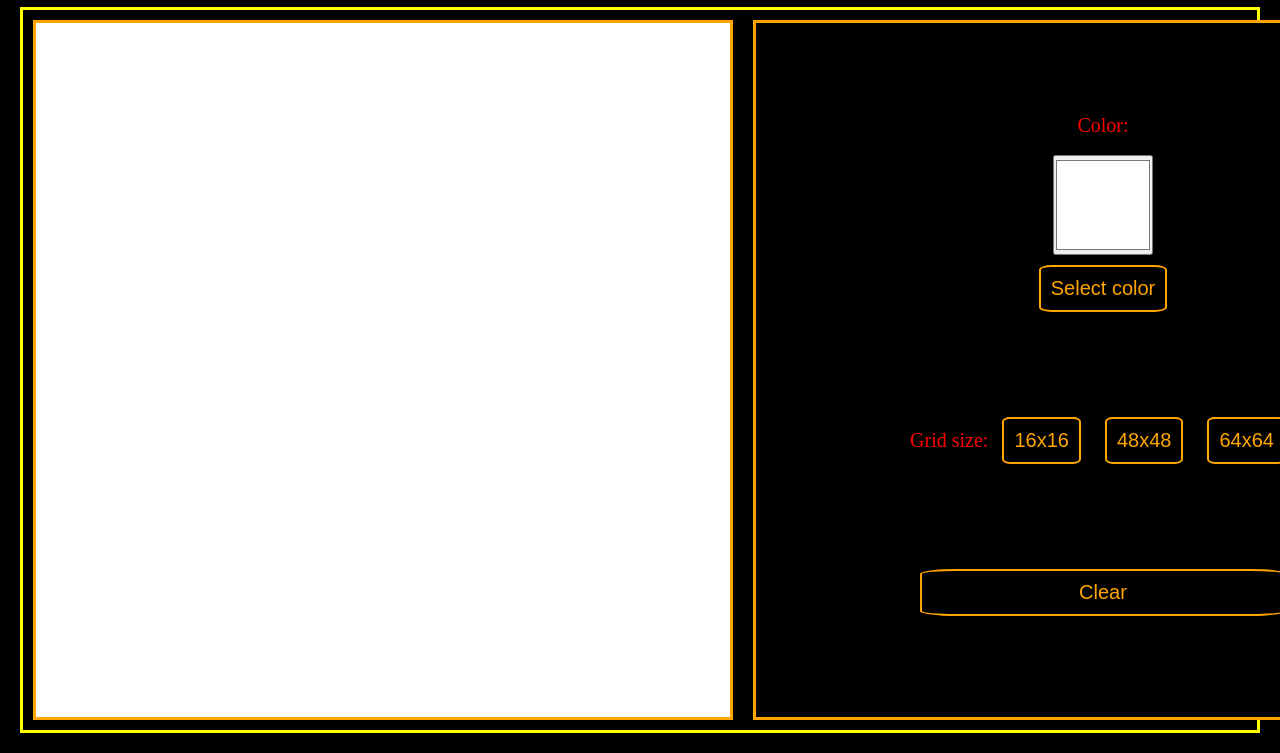
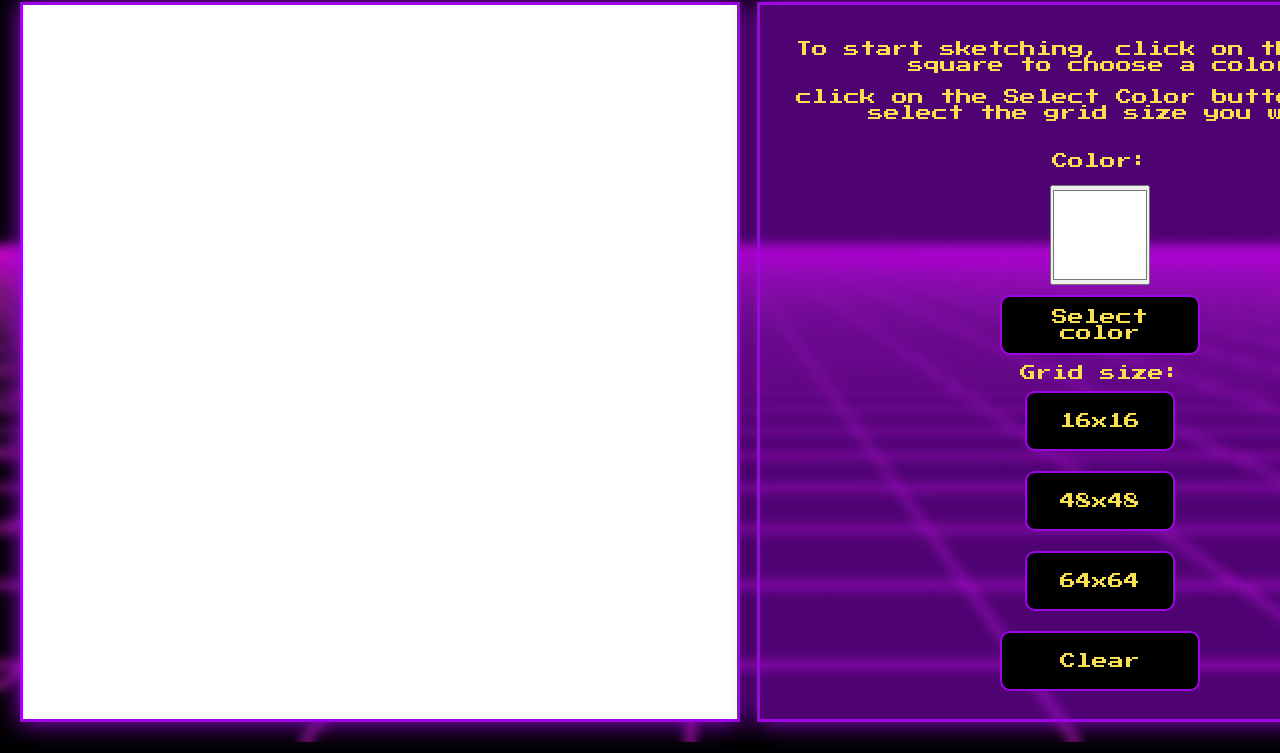
Before and after one commit to pickordian/Etch-a-Sketch, a plain HTML site: page index.html in a window 1280 px wide. Shown: the part 50-803 px from the top of the page. Drawn offline with Linux system fonts and the light colour scheme.

Commit message:
change page style

```diff
--- a/index.html
+++ b/index.html
@@ -6,33 +6,47 @@
     <meta http-equiv="X-UA-Compatible" content="IE=edge">
     <meta name="viewport" content="width=device-width, initial-scale=1.0">
     <link rel="stylesheet" href="style.css">
+    <link rel="stylesheet" href="https://fonts.googleapis.com/css?family=Press+Start+2P">
+    <link rel="icon" type="image/x-icon" href="fabvicon.ico">
+    <title>Etch-a-Sketch</title>
+    <style>
+    body{
+        font-family: "Press Start 2P", sans-serif;
+    }
+    button{
 
-    <title>Etch-a-Sketch</title>
+        font-family: "Press Start 2P", sans-serif;
+    }
+    </style>
 </head>
 
 <body style="background-color:black">
-    <h1 style="color:white;text-align:center"> Sketch whatever</h1>
+    <div class="background-img">
+    <h1 style="color:white;text-align:center"> Sketch whatever <br> I don't care</h1>
     <div class="sketch-container">
         <div class="grid-container" ondragstart="return false;" ondrop="return false;">
 
         </div>
-        <div class="function-container" style="background-color:black;">
+        <div class="function-container">
             <div class="grid-menu">
                 <div class="func_menu">
+                    <p>To start sketching, click on the color <br> square to choose a color <br> <br> click on the Select Color button, then <br>
+                    select the grid size you want</p>
+                    <br> <br>
                     <label  for="i_color" >Color:</label> <br>
                     <input title="Click to choose a color" atl="click and hover to choose color"  type="color" id="i_color" value="#ffffff">
-                    <button atl="Click to select color"  title="Click to select this color" onclick="SetColor()"> Select color</button>
+                    <button class="big_button" atl="Click to select color"  title="Click to select this color" onmousedown="" onclick="SetColor()"> Select color</button>
+                    <label>Grid size:</label>
+                    <button class="grid_button" id="but_1" atl="click to choose 16x16 grid" onclick="SizeGrid('but_1',16)"> 16x16</button>
+                    <button class="grid_button" id="but_2" atl="click to choose 48x48 grid" onclick="SizeGrid('but_2',48)"> 48x48</button>
+                    <button class="grid_button" id="but_3" atl="click to choose 64x64 grid" onclick="SizeGrid('but_3',64)"> 64x64</button>
+                    <button class="big_button" atl="click to clear grid" onclick="ResetGrid()">Clear</button>
                 </div>
-                <div>
-                    <label>Grid size:</label>
-                    <button atl="click to choose 16x16 grid" onclick="SizeGrid(16)"> 16x16</button>
-                    <button atl="click to choose 48x48 grid" onclick="SizeGrid(48)"> 48x48</button>
-                    <button atl="click to choose 64x64 grid" onclick="SizeGrid(64)"> 64x64</button>
-                </div>
-                <button atl="click to clear grid" onclick="ResetGrid()">Clear</button>
+
             </div>
 
         </div>
+    </div>
         <script src="script.js"> </script>
 </body>
 
--- a/script.js
+++ b/script.js
@@ -2,8 +2,13 @@
 let grid_color = 'rgb(255,255,255)';
 let g_grid_size = 0;
 var func_a=[];
-function SizeGrid(grid_size) {
-    ClearGrid();
+var active_button;
+function SizeGrid(but_id, grid_size) {
+    ClearGrid(active_button);
+    active_button = but_id;
+    const button = document.getElementById(but_id);
+    button.style.backgroundColor = 'rgb(248, 223, 81)';
+    button.style.color = 'rgb(0,0,0)';
     const grid_cont = document.querySelector('.grid-container');
     grid_cont.style.setProperty('grid-template-columns', 'repeat(' + grid_size + ',1fr)');
     grid_cont.style.setProperty('grid-template-rows', 'repeat(' + grid_size + ',1fr)');
@@ -16,7 +21,12 @@ function SizeGrid(grid_size) {
         new_grid.setAttribute('onmouseup', 'MouseUp()');
         grid_cont.appendChild(new_grid);
     }
-function ClearGrid() {
+function ClearGrid(active_button) {
+    if (active_button != null){
+    const button = document.getElementById(active_button);
+    button.style.backgroundColor = 'rgb(0,0,0)' ;
+    button.style.color =  'rgb(248, 223, 81)';
+    }
     func_a = [];
     const grid = document.querySelectorAll('.grid');
     grid.forEach(grid => {
--- a/style.css
+++ b/style.css
@@ -1,76 +1,95 @@
+
 *{
     margin: 0;
     padding: 0;
+    font-size: 16px;
+    color:rgb(248, 223, 81);
+    text-align: center;
+}
+body{
+    background-image: url(background1.jpg);
+    background-repeat: no-repeat;
+    background-size: cover;
+}
+.background-img{
+filter:blur(0px);
 }
 .sketch-container{
     margin: 20px;
     display:flex;
     height: 90vh;
-    border-style: solid;
-    border-color: rgb(255, 255, 0);
     justify-content: space-between;
 }
 
 .grid-container{
-    margin: 10px;
     background-color: rgb(255, 255, 255);
     display:grid;
     grid-template-columns: repeat(16,1fr);
     grid-template-rows: repeat(16,1fr);
     flex: auto;
     border-style: solid;
-    border-color: rgb(255, 165, 0);
+    border-color: rgb(157, 5, 228);
     aspect-ratio: 1/1;
+    box-shadow: 0px 0px 25px rgb(157, 5, 228) ;
+
 }
 .function-container{
-    margin: 10px;
-    background-color: rgb(255, 250, 236);
     display: flex;
     flex: auto;
-    border-style: solid;
-    border-color: rgb(255, 165, 0);
     aspect-ratio: 1/1;
     justify-content: center;
 }
 .grid{
     background-color: rgb(255, 255, 255);
+    box-shadow: 0px 0px 5px rgb(31, 34, 34);
 }
 .grid-menu {
-    margin: 2%;
     padding: 5%;
     display:flex;
+    border-style: solid;
+    border-color: rgb(157, 5, 228);
     flex-direction: column;
     justify-content: space-around;
+    box-shadow: 0px 0px 25px rgb(157, 5, 228);
+    background-color: rgba(157, 5, 228,50%);
 }
 #i_color{
     width: 100px;
     height: 100px;
 }
 .func_menu{
+    margin:0px;
     display:flex;
     flex-direction: column;
     justify-content: space-between;
     align-items: center;;
 }
-button{
+button:hover{
+    background-color: rgb(248, 223, 81)!important;
+    color:rgb(0, 0, 0)!important;
+}
+.grid_button{
+    height: 60px;
+    width: 150px;
     margin: 10px;
-    padding: 10px;
-    font-size: 20px;
-    color: rgb(255, 165, 0);
+    padding: 5px 10px 5px 10px;
+    color: rgb(248, 223, 81);
     background-color: rgb(0, 0, 0);
     border-style: solid;
-    border-color: rgb(255, 165, 0);
-    border-radius: 10%;
+    border-color:  rgb(157, 5, 228);
+    border-radius: 10px;
 }
-button:hover{
-    background-color: rgb(233, 155, 83);
-    color:rgb(0, 0, 0);
-}
-button .mousedown{
-    color:rgb(161, 98, 38);
+.big_button{
+    height: 60px;
+    width: 200px;
+    margin: 10px;
+    padding: 5px 10px 5px 10px;
+    color: rgb(248, 223, 81);
+    background-color: rgb(0, 0, 0);
+    border-style: solid;
+    border-color:  rgb(157, 5, 228);
+    border-radius: 10px;
 }
 label{
     text-align: center;
-    color:rgb(255, 0, 0);
-    font-size: 20px;
 }
```
Also changed, not shown: background1.jpg (added), fabvicon.ico (added).
